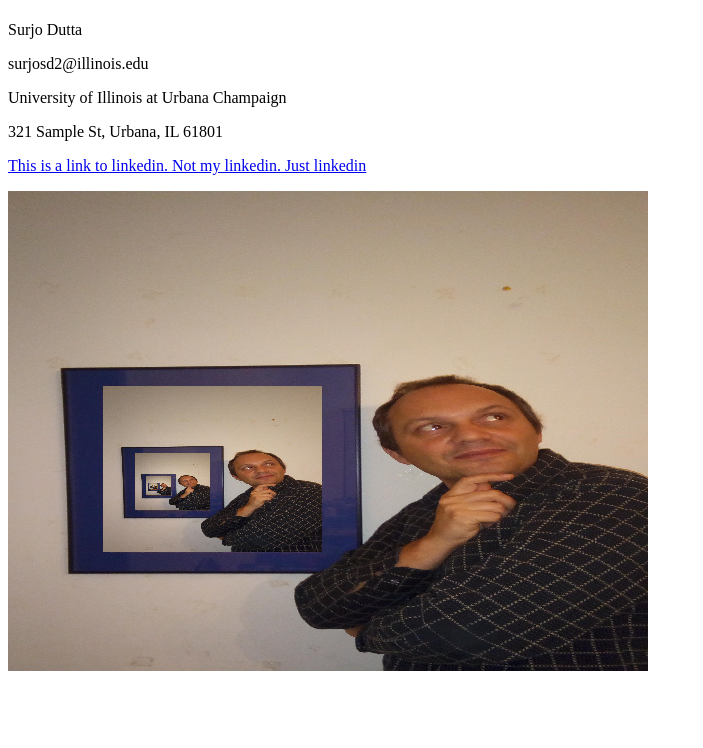
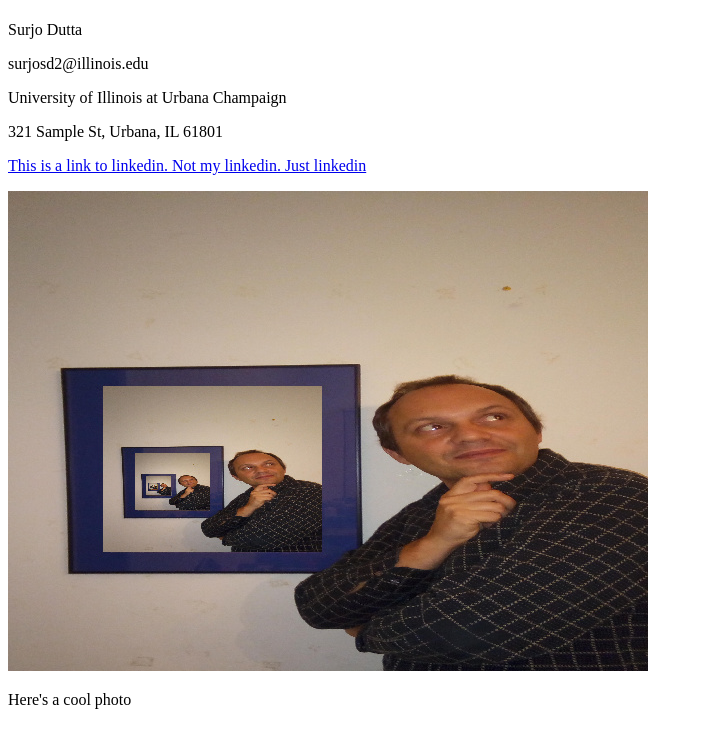
Before and after one commit to Surjosd2/surjosd2.github.io, a plain HTML site: page index.html in a window 1280 px wide. Shown: the whole page, without its empty margins (0-703 px from the left). Drawn offline with Linux system fonts and the light colour scheme.

Commit message:
Update index.html

```diff
--- a/index.html
+++ b/index.html
@@ -9,5 +9,6 @@
 <a href="https://linkedin.com">This is a link to linkedin. Not my linkedin. Just linkedin</a>
 <p> </p>
 <img src="obligatorypic.jpg" alt="google.com" width="640" height="480">
+  <p> Here's a cool photo </p>
 </body>
 </html>
```
